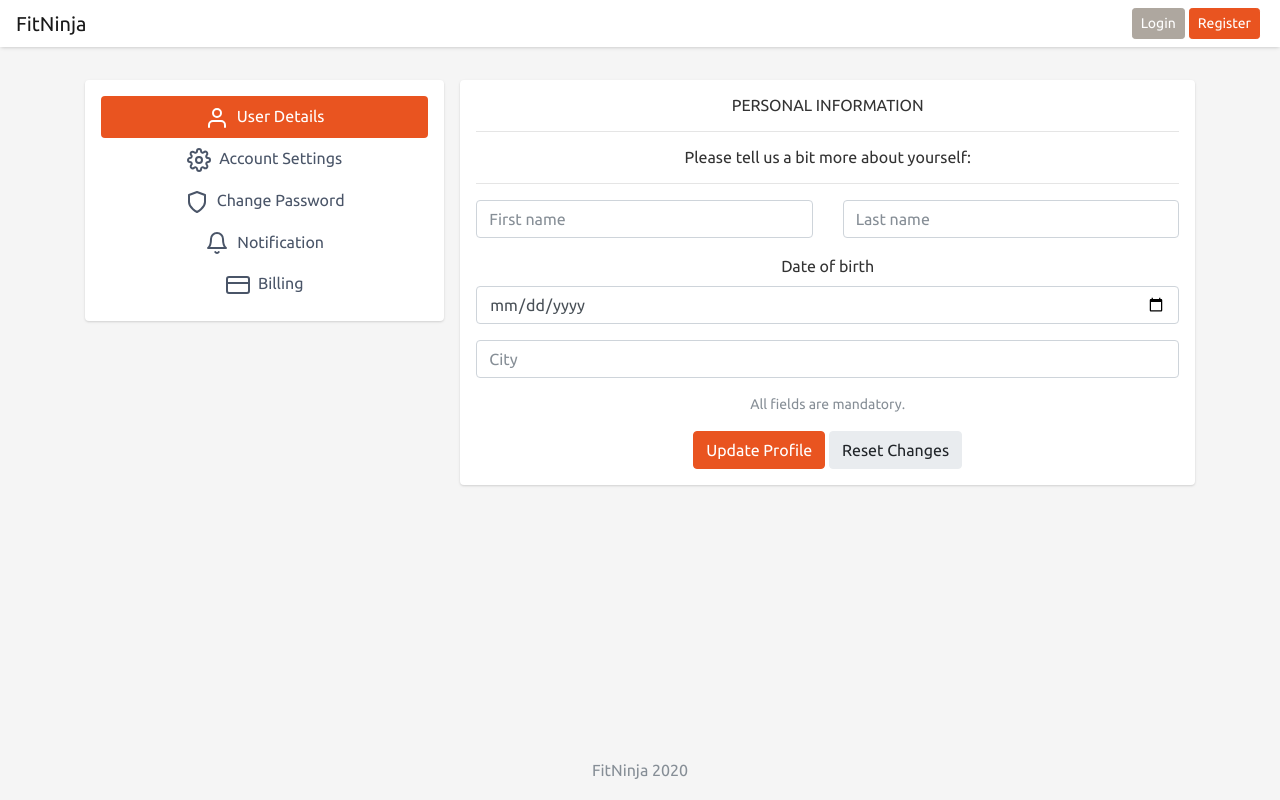
After one commit to mithuldas/fitninja, a PHP site: page /profile.php in a window 1280 px wide. The commit adds this page. Run offline with PHP 8.4, Linux system fonts and the light colour scheme; some libraries are stand-ins or nearby versions.

Commit message:
base ui framework done

```diff
--- /dev/null
+++ b/css/adhoc.css
@@ -0,0 +1,92 @@
+html,
+body {
+  height: 100%;
+  padding-top: 40px;
+
+}
+
+body {
+  display: -ms-flexbox;
+  display: flex;
+
+  justify-content: center;
+  background-color: #f5f5f5;
+
+}
+
+.form-signin {
+  width: 100%;
+  max-width: 330px;
+  padding: 15px;
+  margin: 0 auto;
+}
+.form-signin .checkbox {
+  font-weight: 400;
+}
+.form-signin .form-control {
+  position: relative;
+  box-sizing: border-box;
+  height: auto;
+  padding: 10px;
+  font-size: 16px;
+}
+.form-signin .form-control:focus {
+  z-index: 2;
+}
+.form-signin input[type="email"] {
+  margin-bottom: -1px;
+  border-bottom-right-radius: 0;
+  border-bottom-left-radius: 0;
+}
+.form-signin input[type="password"] {
+  margin-bottom: -1px;
+  border-top-left-radius: 0;
+  border-top-right-radius: 0;
+}
+
+
+.footer {
+  position: absolute;
+  bottom: 0;
+  width: 100%;
+  height: 60px; /* Set the fixed height of the footer here */
+  line-height: 60px; /* Vertically center the text there */
+  background-color: #f5f5f5;
+}
+
+
+
+.boxshadoweffect {
+    box-shadow: 0 1px 4px -1px rgba(0,0,0,0.25);
+}
+
+.navbar-custom {
+    background-color: white;
+}
+
+.mrgbottom{
+  margin-bottom: 100px;
+}
+
+.navbar-nav > li > a {padding-top:0px !important; padding-bottom:0px !important;}
+.navbar {min-height:15px !important}
+
+#text1 {display:inline-block;}
+#profbutton {display:inline-block;}
+
+.popover-title {
+  text-align: center;
+}
+
+.custom-popover li {
+  border: none!important;
+  text-align: center;
+}
+
+.custom-popover li:nth-child(2) {
+  border-top: 1px solid #ccc!important;
+}
+
+.custom-popover li:last-child {
+  border-top: 1px solid #ccc!important;
+}
--- /dev/null
+++ b/css/profile.css
@@ -0,0 +1,54 @@
+body{
+    text-align: left;
+}
+.main-body {
+    padding: 15px;
+}
+
+.nav-link {
+    color: #4a5568;
+}
+.card {
+    box-shadow: 0 1px 3px 0 rgba(0,0,0,.1), 0 1px 2px 0 rgba(0,0,0,.06);
+}
+
+.card {
+    position: relative;
+    display: flex;
+    flex-direction: column;
+    min-width: 0;
+    word-wrap: break-word;
+    background-color: #fff;
+    background-clip: border-box;
+    border: 0 solid rgba(0,0,0,.125);
+    border-radius: .25rem;
+}
+
+.card-body {
+    flex: 1 1 auto;
+    min-height: 1px;
+    padding: 1rem;
+}
+
+.gutters-sm {
+    margin-right: -8px;
+    margin-left: -8px;
+}
+
+.gutters-sm>.col, .gutters-sm>[class*=col-] {
+    padding-right: 8px;
+    padding-left: 8px;
+}
+.mb-3, .my-3 {
+    margin-bottom: 1rem!important;
+}
+
+.bg-gray-300 {
+    background-color: #e2e8f0;
+}
+.h-100 {
+    height: 100%!important;
+}
+.shadow-none {
+    box-shadow: none!important;
+}
--- a/footer.php
+++ b/footer.php
@@ -1,11 +1,9 @@
+
+<footer class="footer">
+  <div class="container">
+    <span class="text-muted" id="text1">FitNinja 2020</span>
 
 
-<!--<div class="stickybottom">
-  <p class="mb-0 text-center">We'll help you level up! <strong>- The FitNinja Team</strong></p>
-</div>-->
-<footer class="footer">
-  <div class="container">
-    <span class="text-muted">FitNinja 2020</span>
   </div>
 </footer>
 
--- a/header.php
+++ b/header.php
@@ -12,7 +12,7 @@
 
 <!-- Start Bootstrap dependencies -->
 <link rel="stylesheet" href="https://stackpath.bootstrapcdn.com/bootswatch/4.5.2/united/bootstrap.min.css">
-<link href="css/test.css" rel="stylesheet">
+<link href="css/adhoc.css" rel="stylesheet">
 
 <script src="https://ajax.googleapis.com/ajax/libs/jquery/3.5.1/jquery.min.js"></script>
 <script src="https://cdnjs.cloudflare.com/ajax/libs/popper.js/1.16.0/umd/popper.min.js"></script>
@@ -22,8 +22,8 @@
 
 <body class="text-center">
 
-<nav class="navbar navbar-expand-lg navbar-light navbar-custom fixed-top testtt">
-  <a class="navbar-brand" href="index.php">FitNinja</a>
+<nav class="navbar navbar-expand-lg navbar-light navbar-custom fixed-top boxshadoweffect">
+  <a class="navbar-brand py-0" href="index.php">FitNinja</a>
   <button class="navbar-toggler" type="button" data-toggle="collapse" data-target="#navbarColor02" aria-controls="navbarColor02" aria-expanded="false" aria-label="Toggle navigation">
     <span class="navbar-toggler-icon"></span>
   </button>
@@ -31,9 +31,9 @@
   <div class="collapse navbar-collapse" id="navbarColor02">
     <ul class="navbar-nav mr-auto">
 
-      <li class="nav-item active">
-        <a class="nav-link" href="#">Trainers <span class="sr-only">(current)</span></a>
-      </li>
+  <!--    <li class="nav-item active">
+        <a class="nav-link py-0" href="#">Trainers <span class="sr-only">(current)</span></a>
+      </li> -->
 
     </ul>
 
@@ -46,13 +46,32 @@
     <a href="signup.php" class="btn btn-primary btn-sm mr-1">Register</a>';
     }
 
-    if(isset($_SESSION['uid'])){
-      echo '<a href="includes/logout.php" class="btn btn-secondary btn-sm btn mr-1">Logout</a>';
-    }
+
+    ?>
+
+    <?php  if(isset($_SESSION['uid'])){?>
+
+    <button type="button" data-html="true" class="btn btn-secondary btn-sm btn mr-1"
+        data-trigger="focus" data-container="body" data-toggle="popover" data-placement="bottom"
+        data-content= '<div id="popover-content" style="display: none">
+  <ul class="list-group custom-popover">
+    <li class="list-group-item"><a href="profile.php">Profile</a></li>
+    <li class="list-group-item"><a href="includes/logout.php">Logout</a></li>
+  </ul>
+</div>'>
+
+    <?php echo $_SESSION['username']?></button>
+    <?php
+  }
   ?>
-    <a href="profile.php" class="btn profile-btn"></a>
 
 
+
+  <script>
+    $(document).ready(function(){
+       $('[data-toggle="popover"]').popover();
+    });
+  </script>
 
   </div>
 
--- a/includes/login.php
+++ b/includes/login.php
@@ -32,7 +32,7 @@ if (isset($_POST['login-submit'])) {
           session_start();
           $_SESSION[uid] = $row['uid'];
           $_SESSION[username] = $row['username'];
-          header("Location: ../index.php?login_success");
+          header("Location: ../landing.php");
           exit();
         }
 
--- a/includes/signup.php
+++ b/includes/signup.php
@@ -55,7 +55,7 @@ $passwordRepeat = $_POST['pwd-repeat'];
       }
 
       else {
-        $sql = "insert into users (username, email, user_type, password) values (?, ?, ?, ?)";
+        $sql = "insert into users (username, email, user_type_id, password) values (?, ?, ?, ?)";
         $stmt = mysqli_stmt_init($conn);
         if(!mysqli_stmt_prepare($stmt, $sql)) {
           header("Location: ../signup.php?error=2sqlerror");
@@ -63,7 +63,7 @@ $passwordRepeat = $_POST['pwd-repeat'];
         }
         else{
 
-          $userType="C";
+          $userType="2";
           $hashedPwd = password_hash($password, PASSWORD_DEFAULT);
           mysqli_stmt_bind_param($stmt, "ssss", $username, $email, $userType, $hashedPwd );
           mysqli_stmt_execute($stmt);
--- a/login.php
+++ b/login.php
@@ -4,7 +4,7 @@
 
 <?php
   if(isset($_SESSION['uid'])){
-    header("Location: ../test.php");
+    header("Location: ../user_landing.php");
   }
 
 ?>
--- /dev/null
+++ b/profile.php
@@ -0,0 +1,208 @@
+<?php
+  require "header.php";
+?>
+
+
+<link href="css/profile.css" rel="stylesheet">
+
+<div class="container">
+
+      <div class="row gutters-sm">
+        <div class="col-md-4 d-none d-md-block">
+          <div class="card">
+            <div class="card-body">
+              <nav class="nav flex-column nav-pills nav-gap-y-1">
+                <a href="#profile" data-toggle="tab" class="nav-item nav-link has-icon nav-link-faded active">
+                  <svg xmlns="http://www.w3.org/2000/svg" width="24" height="24" viewBox="0 0 24 24" fill="none" stroke="currentColor" stroke-width="2" stroke-linecap="round" stroke-linejoin="round" class="feather feather-user mr-2"><path d="M20 21v-2a4 4 0 0 0-4-4H8a4 4 0 0 0-4 4v2"></path><circle cx="12" cy="7" r="4"></circle></svg>User Details
+                </a>
+                <a href="#account" data-toggle="tab" class="nav-item nav-link has-icon nav-link-faded">
+                  <svg xmlns="http://www.w3.org/2000/svg" width="24" height="24" viewBox="0 0 24 24" fill="none" stroke="currentColor" stroke-width="2" stroke-linecap="round" stroke-linejoin="round" class="feather feather-settings mr-2"><circle cx="12" cy="12" r="3"></circle><path d="M19.4 15a1.65 1.65 0 0 0 .33 1.82l.06.06a2 2 0 0 1 0 2.83 2 2 0 0 1-2.83 0l-.06-.06a1.65 1.65 0 0 0-1.82-.33 1.65 1.65 0 0 0-1 1.51V21a2 2 0 0 1-2 2 2 2 0 0 1-2-2v-.09A1.65 1.65 0 0 0 9 19.4a1.65 1.65 0 0 0-1.82.33l-.06.06a2 2 0 0 1-2.83 0 2 2 0 0 1 0-2.83l.06-.06a1.65 1.65 0 0 0 .33-1.82 1.65 1.65 0 0 0-1.51-1H3a2 2 0 0 1-2-2 2 2 0 0 1 2-2h.09A1.65 1.65 0 0 0 4.6 9a1.65 1.65 0 0 0-.33-1.82l-.06-.06a2 2 0 0 1 0-2.83 2 2 0 0 1 2.83 0l.06.06a1.65 1.65 0 0 0 1.82.33H9a1.65 1.65 0 0 0 1-1.51V3a2 2 0 0 1 2-2 2 2 0 0 1 2 2v.09a1.65 1.65 0 0 0 1 1.51 1.65 1.65 0 0 0 1.82-.33l.06-.06a2 2 0 0 1 2.83 0 2 2 0 0 1 0 2.83l-.06.06a1.65 1.65 0 0 0-.33 1.82V9a1.65 1.65 0 0 0 1.51 1H21a2 2 0 0 1 2 2 2 2 0 0 1-2 2h-.09a1.65 1.65 0 0 0-1.51 1z"></path></svg>Account Settings
+                </a>
+                <a href="#security" data-toggle="tab" class="nav-item nav-link has-icon nav-link-faded">
+                  <svg xmlns="http://www.w3.org/2000/svg" width="24" height="24" viewBox="0 0 24 24" fill="none" stroke="currentColor" stroke-width="2" stroke-linecap="round" stroke-linejoin="round" class="feather feather-shield mr-2"><path d="M12 22s8-4 8-10V5l-8-3-8 3v7c0 6 8 10 8 10z"></path></svg>Change Password
+                </a>
+                <a href="#notification" data-toggle="tab" class="nav-item nav-link has-icon nav-link-faded">
+                  <svg xmlns="http://www.w3.org/2000/svg" width="24" height="24" viewBox="0 0 24 24" fill="none" stroke="currentColor" stroke-width="2" stroke-linecap="round" stroke-linejoin="round" class="feather feather-bell mr-2"><path d="M18 8A6 6 0 0 0 6 8c0 7-3 9-3 9h18s-3-2-3-9"></path><path d="M13.73 21a2 2 0 0 1-3.46 0"></path></svg>Notification
+                </a>
+                <a href="#billing" data-toggle="tab" class="nav-item nav-link has-icon nav-link-faded">
+                  <svg xmlns="http://www.w3.org/2000/svg" width="24" height="24" viewBox="0 0 24 24" fill="none" stroke="currentColor" stroke-width="2" stroke-linecap="round" stroke-linejoin="round" class="feather feather-credit-card mr-2"><rect x="1" y="4" width="22" height="16" rx="2" ry="2"></rect><line x1="1" y1="10" x2="23" y2="10"></line></svg>Billing
+                </a>
+              </nav>
+            </div>
+          </div>
+        </div>
+        <div class="col-md-8">
+          <div class="card">
+            <div class="card-header border-bottom mb-3 d-flex d-md-none">
+              <ul class="nav nav-tabs card-header-tabs nav-gap-x-1" role="tablist">
+                <li class="nav-item">
+                  <a href="#profile" data-toggle="tab" class="nav-link has-icon active"><svg xmlns="http://www.w3.org/2000/svg" width="24" height="24" viewBox="0 0 24 24" fill="none" stroke="currentColor" stroke-width="2" stroke-linecap="round" stroke-linejoin="round" class="feather feather-user"><path d="M20 21v-2a4 4 0 0 0-4-4H8a4 4 0 0 0-4 4v2"></path><circle cx="12" cy="7" r="4"></circle></svg></a>
+                </li>
+                <li class="nav-item">
+                  <a href="#account" data-toggle="tab" class="nav-link has-icon"><svg xmlns="http://www.w3.org/2000/svg" width="24" height="24" viewBox="0 0 24 24" fill="none" stroke="currentColor" stroke-width="2" stroke-linecap="round" stroke-linejoin="round" class="feather feather-settings"><circle cx="12" cy="12" r="3"></circle><path d="M19.4 15a1.65 1.65 0 0 0 .33 1.82l.06.06a2 2 0 0 1 0 2.83 2 2 0 0 1-2.83 0l-.06-.06a1.65 1.65 0 0 0-1.82-.33 1.65 1.65 0 0 0-1 1.51V21a2 2 0 0 1-2 2 2 2 0 0 1-2-2v-.09A1.65 1.65 0 0 0 9 19.4a1.65 1.65 0 0 0-1.82.33l-.06.06a2 2 0 0 1-2.83 0 2 2 0 0 1 0-2.83l.06-.06a1.65 1.65 0 0 0 .33-1.82 1.65 1.65 0 0 0-1.51-1H3a2 2 0 0 1-2-2 2 2 0 0 1 2-2h.09A1.65 1.65 0 0 0 4.6 9a1.65 1.65 0 0 0-.33-1.82l-.06-.06a2 2 0 0 1 0-2.83 2 2 0 0 1 2.83 0l.06.06a1.65 1.65 0 0 0 1.82.33H9a1.65 1.65 0 0 0 1-1.51V3a2 2 0 0 1 2-2 2 2 0 0 1 2 2v.09a1.65 1.65 0 0 0 1 1.51 1.65 1.65 0 0 0 1.82-.33l.06-.06a2 2 0 0 1 2.83 0 2 2 0 0 1 0 2.83l-.06.06a1.65 1.65 0 0 0-.33 1.82V9a1.65 1.65 0 0 0 1.51 1H21a2 2 0 0 1 2 2 2 2 0 0 1-2 2h-.09a1.65 1.65 0 0 0-1.51 1z"></path></svg></a>
+                </li>
+                <li class="nav-item">
+                  <a href="#security" data-toggle="tab" class="nav-link has-icon"><svg xmlns="http://www.w3.org/2000/svg" width="24" height="24" viewBox="0 0 24 24" fill="none" stroke="currentColor" stroke-width="2" stroke-linecap="round" stroke-linejoin="round" class="feather feather-shield"><path d="M12 22s8-4 8-10V5l-8-3-8 3v7c0 6 8 10 8 10z"></path></svg></a>
+                </li>
+                <li class="nav-item">
+                  <a href="#notification" data-toggle="tab" class="nav-link has-icon"><svg xmlns="http://www.w3.org/2000/svg" width="24" height="24" viewBox="0 0 24 24" fill="none" stroke="currentColor" stroke-width="2" stroke-linecap="round" stroke-linejoin="round" class="feather feather-bell"><path d="M18 8A6 6 0 0 0 6 8c0 7-3 9-3 9h18s-3-2-3-9"></path><path d="M13.73 21a2 2 0 0 1-3.46 0"></path></svg></a>
+                </li>
+                <li class="nav-item">
+                  <a href="#billing" data-toggle="tab" class="nav-link has-icon"><svg xmlns="http://www.w3.org/2000/svg" width="24" height="24" viewBox="0 0 24 24" fill="none" stroke="currentColor" stroke-width="2" stroke-linecap="round" stroke-linejoin="round" class="feather feather-credit-card"><rect x="1" y="4" width="22" height="16" rx="2" ry="2"></rect><line x1="1" y1="10" x2="23" y2="10"></line></svg></a>
+                </li>
+              </ul>
+            </div>
+            <div class="card-body tab-content">
+              <div class="tab-pane active" id="profile">
+                <h6>PERSONAL INFORMATION</h6>
+                <hr>
+                <h6>Please tell us a bit more about yourself:</h6>
+                <hr>
+
+                <form>
+
+
+  <div class="form-group">
+  <div class="row">
+    <div class="col">
+      <input type="text" class="form-control" placeholder="First name" >
+    </div>
+    <div class="col">
+      <input id="dob" type="text" class="form-control" placeholder="Last name">
+    </div>
+  </div>
+  </div>
+
+  <div class="form-group">
+      <label for="dob">Date of birth</label>
+
+    <input class="form-control" type="date"  id="example-date-input">
+</div>
+
+</form>
+
+
+                  <div class="form-group">
+                    <input type="text" class="form-control" id="location" placeholder="City">
+                  </div>
+                  <div class="form-group small text-muted">
+                    All fields are mandatory.
+                  </div>
+                  <button type="button" class="btn btn-primary">Update Profile</button>
+                  <button type="reset" class="btn btn-light">Reset Changes</button>
+                </form>
+              </div>
+              <div class="tab-pane" id="account">
+                <h6>ACCOUNT SETTINGS</h6>
+                <hr>
+                <form>
+
+
+                  <div class="form-group">
+                    <label class="d-block text-danger">Delete Account</label>
+                    <p class="text-muted font-size-sm">Once you delete your account, there is no going back. Please be certain.</p>
+                  </div>
+                  <button class="btn btn-danger" type="button">Delete Account</button>
+                </form>
+              </div>
+              <div class="tab-pane" id="security">
+
+                <form>
+                  <div class="form-group">
+                    <label class="d-block">Change Password</label>
+                    <input type="text" class="form-control" placeholder="Enter your old password">
+                    <input type="text" class="form-control mt-1" placeholder="New password">
+                    <input type="text" class="form-control mt-1" placeholder="Confirm new password">
+                  </div>
+
+                  <button type="button" class="btn btn-primary">Update Profile</button>
+                  <button type="reset" class="btn btn-light">Reset Changes</button>
+                </form>
+
+
+              </div>
+              <div class="tab-pane" id="notification">
+                <h6>NOTIFICATION SETTINGS</h6>
+                <hr>
+                <form>
+                  <div class="form-group">
+                    <label class="d-block mb-0">Security Alerts</label>
+                    <div class="small text-muted mb-3">Receive security alert notifications via email</div>
+                    <div class="custom-control custom-checkbox">
+                      <input type="checkbox" class="custom-control-input" id="customCheck1" checked="">
+                      <label class="custom-control-label" for="customCheck1">Email each time a vulnerability is found</label>
+                    </div>
+                    <div class="custom-control custom-checkbox">
+                      <input type="checkbox" class="custom-control-input" id="customCheck2" checked="">
+                      <label class="custom-control-label" for="customCheck2">Email a digest summary of vulnerability</label>
+                    </div>
+                  </div>
+                  <div class="form-group mb-0">
+                    <label class="d-block">SMS Notifications</label>
+                    <ul class="list-group list-group-sm">
+                      <li class="list-group-item has-icon">
+                        Comments
+                        <div class="custom-control custom-control-nolabel custom-switch ml-auto">
+                          <input type="checkbox" class="custom-control-input" id="customSwitch1" checked="">
+                          <label class="custom-control-label" for="customSwitch1"></label>
+                        </div>
+                      </li>
+                      <li class="list-group-item has-icon">
+                        Updates From People
+                        <div class="custom-control custom-control-nolabel custom-switch ml-auto">
+                          <input type="checkbox" class="custom-control-input" id="customSwitch2">
+                          <label class="custom-control-label" for="customSwitch2"></label>
+                        </div>
+                      </li>
+                      <li class="list-group-item has-icon">
+                        Reminders
+                        <div class="custom-control custom-control-nolabel custom-switch ml-auto">
+                          <input type="checkbox" class="custom-control-input" id="customSwitch3" checked="">
+                          <label class="custom-control-label" for="customSwitch3"></label>
+                        </div>
+                      </li>
+                      <li class="list-group-item has-icon">
+                        Events
+                        <div class="custom-control custom-control-nolabel custom-switch ml-auto">
+                          <input type="checkbox" class="custom-control-input" id="customSwitch4" checked="">
+                          <label class="custom-control-label" for="customSwitch4"></label>
+                        </div>
+                      </li>
+                      <li class="list-group-item has-icon">
+                        Pages You Follow
+                        <div class="custom-control custom-control-nolabel custom-switch ml-auto">
+                          <input type="checkbox" class="custom-control-input" id="customSwitch5">
+                          <label class="custom-control-label" for="customSwitch5"></label>
+                        </div>
+                      </li>
+                    </ul>
+                  </div>
+                </form>
+              </div>
+              <div class="tab-pane" id="billing">
+                <h6>BILLING SETTINGS</h6>
+                <hr>
+                <form>
+                  <div class="form-group">
+                    <label class="d-block mb-0">Payment Method</label>
+                    <div class="small text-muted mb-3">You have not added a payment method</div>
+                    <button class="btn btn-info" type="button">Add Payment Method</button>
+                  </div>
+                  <div class="form-group mb-0">
+                    <label class="d-block">Payment History</label>
+                    <div class="border border-gray-500 bg-gray-200 p-3 text-center font-size-sm">You have not made any payment.</div>
+                  </div>
+                </form>
+              </div>
+            </div>
+          </div>
+        </div>
+      </div>
+
+    </div>
+
+
+
+<?php
+  require "footer.php";
+?>
```
Also changed, not shown: css/landing_user_input.css (added, +9 -0 lines), landing.php (added, +227 -0 lines), scripts/landing_user_input.js (added, +77 -0 lines).
